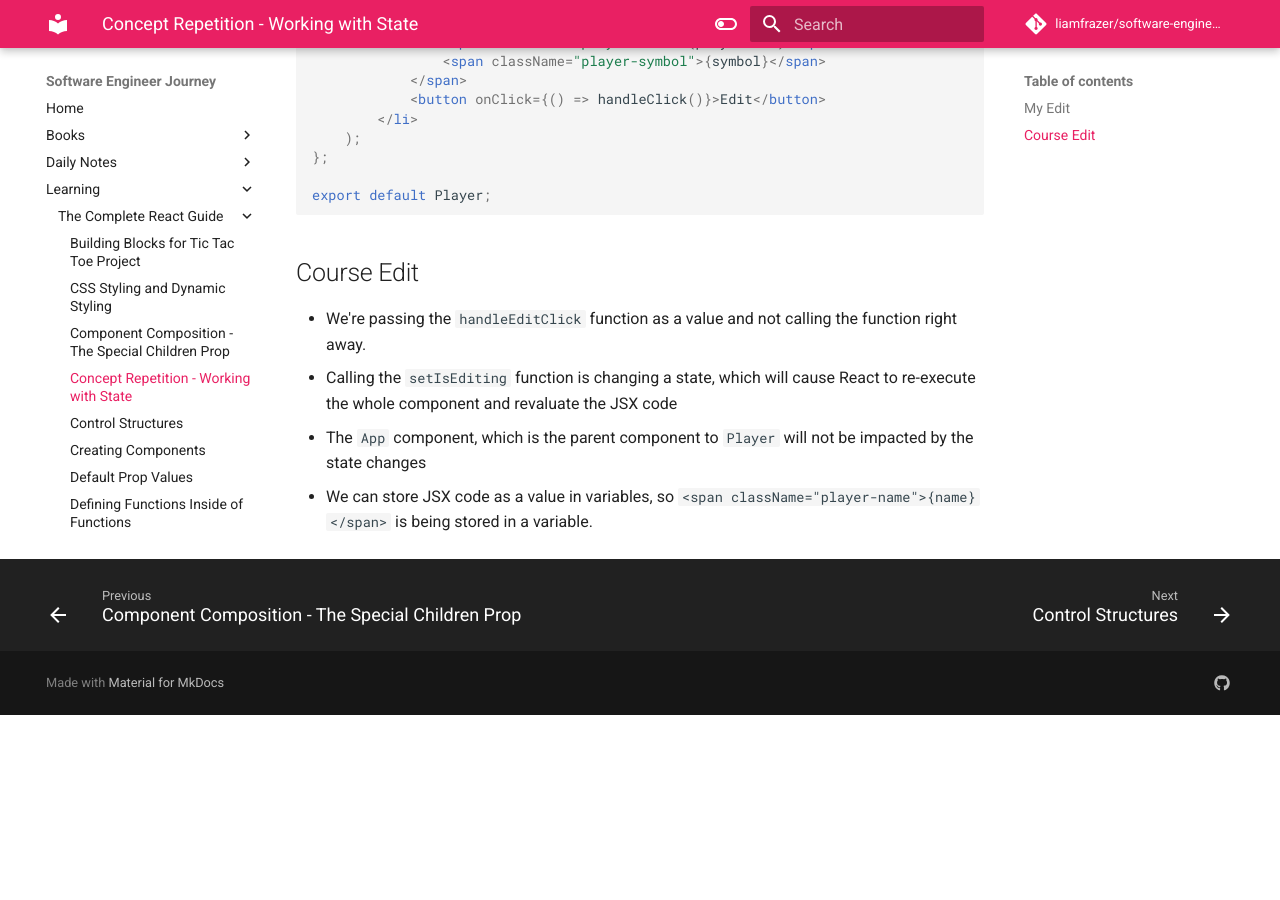
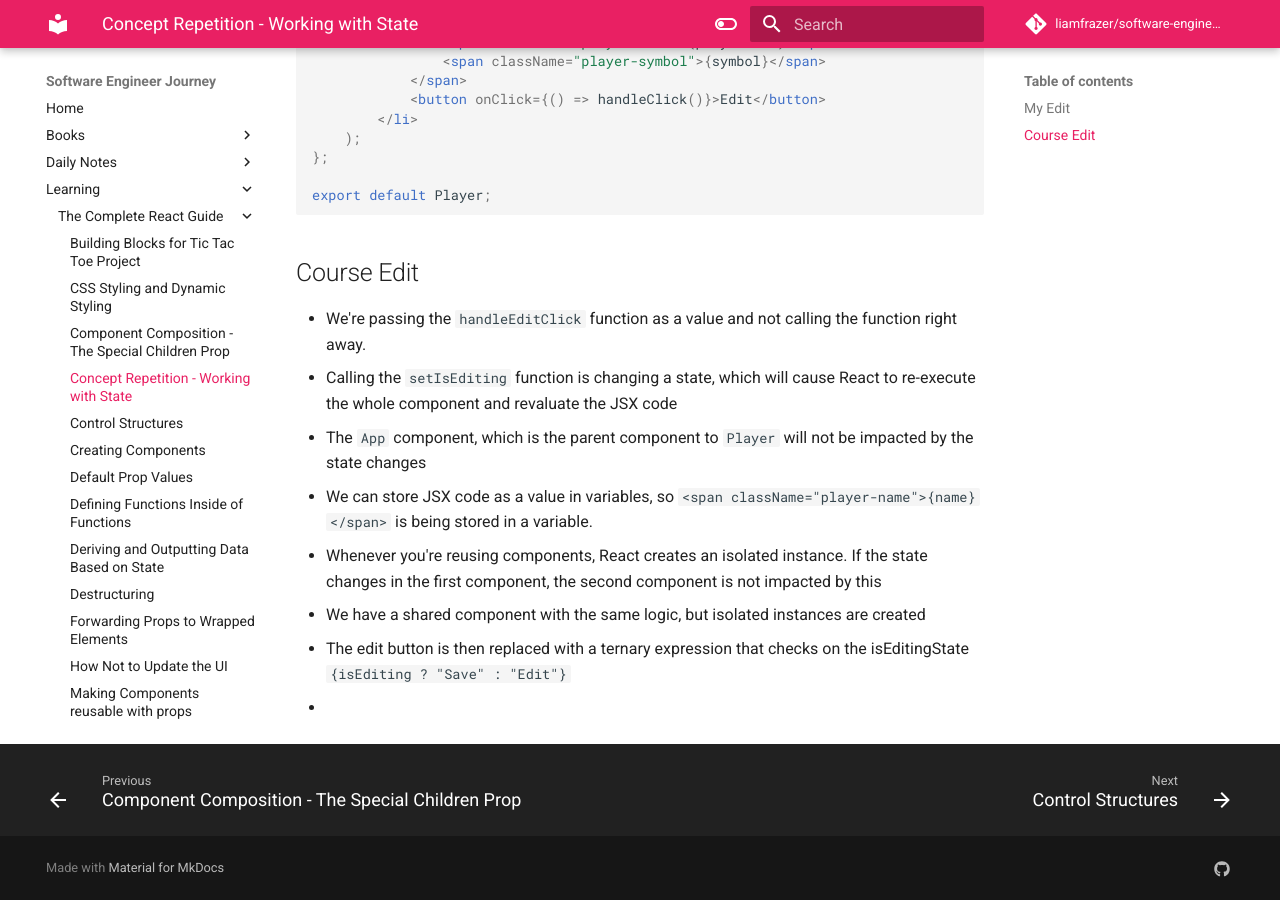
Before and after one commit to liamfrazer/software-engineer-journey, an MkDocs documentation site: the page built from docs/Learning/The Complete React Guide/Concept Repetition - Working with State.md, in a window 1280 px wide and 900 px high, scrolled down 1354 px. Built offline with MkDocs 1.6.1 and Material for MkDocs 9.7.7, drawn with Linux system fonts in a browser that asks for light colours; comment, search, counter and statistics services are not loaded; before the commit the page ends 2069 px from its top, so only the background shows below that.

Commit message:
vault backup: 2023-12-23 13:29:27

```diff
--- a/docs/Learning/The Complete React Guide/Concept Repetition - Working with State.md
+++ b/docs/Learning/The Complete React Guide/Concept Repetition - Working with State.md
@@ -86,3 +86,9 @@ export default Player;
 * Calling the `setIsEditing` function is changing a state, which will cause React to re-execute the whole component and revaluate the JSX code
 * The `App` component, which is the parent component to `Player` will not be impacted by the state changes
 * We can store JSX code as a value in variables, so `<span className="player-name">{name}</span>` is being stored in a variable.
+
+* Whenever you're reusing components, React creates an isolated instance. If the state changes in the first component, the second component is not impacted by this
+* We have a shared component with the same logic, but isolated instances are created
+
+* The edit button is then replaced with a ternary expression that checks on the isEditingState `{isEditing ? "Save" : "Edit"}`
+*
```
